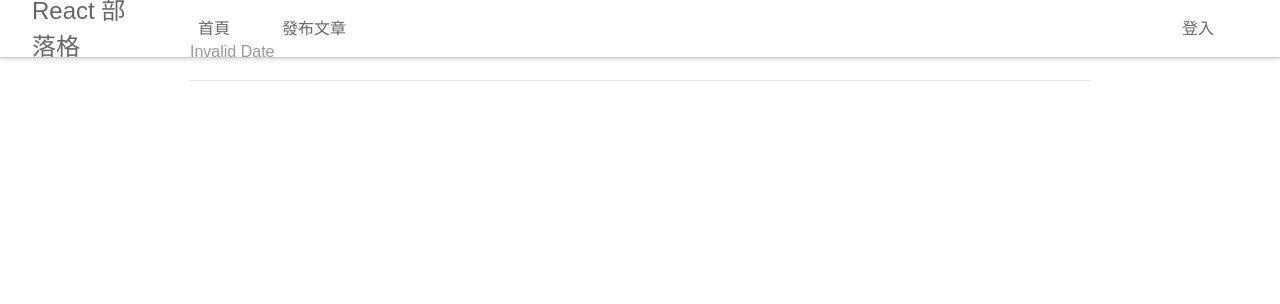
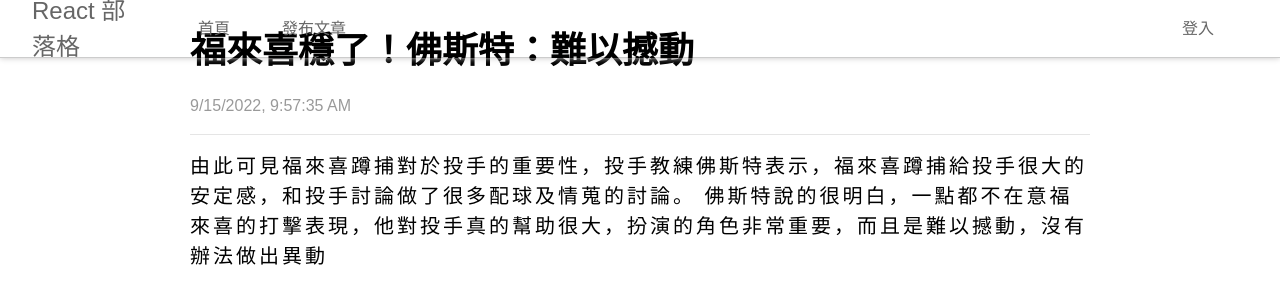
Before and after one commit to superchen0202/Blog-System, a React app: page /#/posts/663 in a window 1280 px wide. Shown: the top 304 px of the page. Built offline with nearby package versions, Linux system fonts and the light colour scheme; no server answers; data requests are answered from the project's data file.

Commit message:
sending dynamic params from url to RTK query

```diff
--- a/src/components/App.tsx
+++ b/src/components/App.tsx
@@ -1,6 +1,7 @@
 import {
     useRoutes,
     RouteObject,
+    useLoaderData,
 } from 'react-router-dom';
 import HomePage from './pages/HomePage/HomePage';
 import Login from './pages/Login';
--- a/src/components/pages/HomePage/HomePage.tsx
+++ b/src/components/pages/HomePage/HomePage.tsx
@@ -29,7 +29,7 @@ const HomePage: React.FC = () => {
 
       {/* Display Post Title */}
       { data && posts.map( post => <PostList key={post.id}{...post} />) }
-      { error && <ErrorInfo message={"404 NOT Found"}/>}
+      { error && <ErrorInfo/>}
     </div>
   )
 };
--- a/src/components/pages/Post/Post.tsx
+++ b/src/components/pages/Post/Post.tsx
@@ -1,16 +1,11 @@
 import React, {useState, useEffect} from 'react';
 import style from './Post.module.scss';
 import { useParams } from 'react-router-dom';
-import { loadPost } from '@/service/api';
+import { PostProps, useGetPostsQuery } from '@/service/homeService';
+import { skipToken } from '@reduxjs/toolkit/dist/query';
+import { DataIsLoading, ErrorInfo } from '@/components/shared/LoadingAndErrorInfo';
 
-export type PostProps = {
-  id: number,
-  title: string,
-  body: string,
-  createdAt: string,
-};
-
-const InitState: PostProps={
+const InitState: PostProps = {
   id: 0,
   title: '',
   body: '',
@@ -20,21 +15,25 @@ const InitState: PostProps={
 const Post: React.FC = () => {
 
   const { id } = useParams();
-  const [post, setPost] = useState(InitState);
+  const { data, isLoading, error } = useGetPostsQuery( id??skipToken);
+  const [ post, setPost ] = useState(InitState);
 
   useEffect(() => {
 
-    if(id){
-      loadPost(id).then((post) => setPost(post[0]))
+    if(data){
+      setPost(data[0]);
     }
-    return
-  }, [id]);
-
-  console.log(id);
+  }, [isLoading]);
 
   return (
 
     <div className={style.container}>
+
+      { isLoading && <DataIsLoading/>}
+      { error && <ErrorInfo/> }
+      {
+
+      data &&<div>
 
       <div className={style.header}>
 
@@ -53,6 +52,8 @@ const Post: React.FC = () => {
       <div className={style.body}>
         { post && post.body}
       </div>
+      </div>
+      }
 
     </div>
   )
--- a/src/components/shared/LoadingAndErrorInfo/LoadingAndErrorInfo.tsx
+++ b/src/components/shared/LoadingAndErrorInfo/LoadingAndErrorInfo.tsx
@@ -24,7 +24,9 @@ export const DataIsLoading: React.FC = () => {
 
 export const ErrorInfo: React.FC<ErrorInfoProps> = (props) => {
 
-  const { message } = props;
+  const {
+    message = "OOPS! There is something wrong X_X Please reload page again."
+  } = props;
 
   return (
     <div className="mt-4 text-red-600">
--- a/src/service/homeService.ts
+++ b/src/service/homeService.ts
@@ -19,13 +19,12 @@ export const homeApi = createApi({
 
     endpoints: (builder) => ({
 
-        getPosts: builder.query<PostProps[], number | 'all'>({
+        getPosts: builder.query<PostProps[], number | string | 'all'>({
 
             query: (id) => {
 
                 // /post/:id
                 if(id !== 'all'){
-                    console.log(id);
                     return `/posts?id=${id}`;
                 }
 
```
